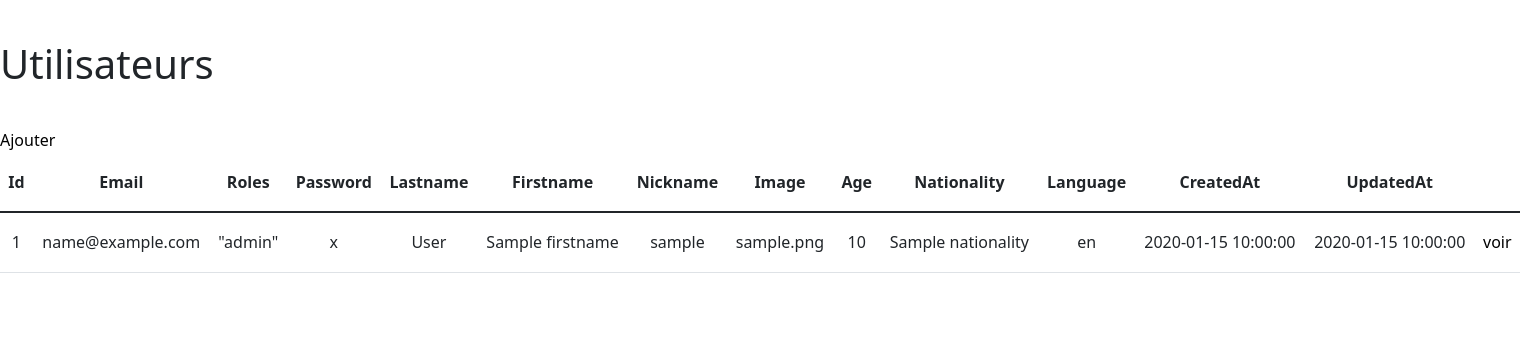
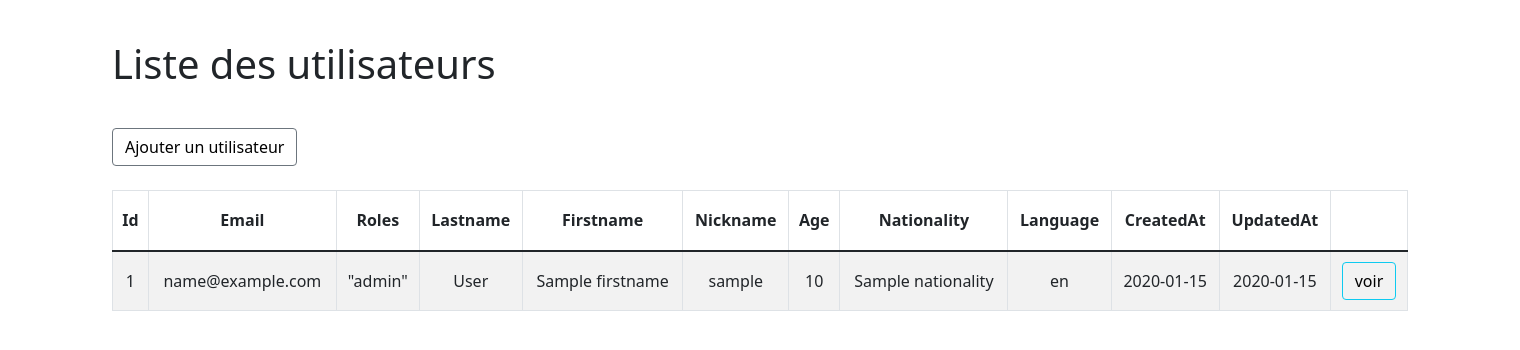
Before and after one commit to Taikhun88/travelmate, a Symfony app: template travel-mate-back/templates/backoffice/user/index.html.twig in a window 1520 px wide. Shown: the part 56-406 px from the top of the page. Run offline with Twig, Linux system fonts and the light colour scheme; the template is opened without the code that fills it: most values are stand-ins (such as "Sample title", 1, 10 or a date in 2020); some libraries are stand-ins or nearby versions.

Commit message:
feat: event-user-category-design-backoffice --DONE

```diff
--- a/travel-mate-back/public/css/style.css
+++ b/travel-mate-back/public/css/style.css
@@ -77,3 +77,9 @@ img {
 	max-width: 30%;
 	height: auto;
 }
+
+/* USER */
+
+.email-table {
+    max-width: 150px;
+}
--- a/travel-mate-back/templates/backoffice/category/_form.html.twig
+++ b/travel-mate-back/templates/backoffice/category/_form.html.twig
@@ -1,4 +1,4 @@
 {{ form_start(form) }}
     {{ form_widget(form) }}
-    <button class="btn">{{ button_label|default('Confirmer') }}</button>
+    <button class="btn btn-outline-success mt-4 mb-4 container-fluid">{{ button_label|default('Confirmer') }}</button>
 {{ form_end(form) }}
--- a/travel-mate-back/templates/backoffice/event/index.html.twig
+++ b/travel-mate-back/templates/backoffice/event/index.html.twig
@@ -4,10 +4,6 @@
 {% endblock %}
 
 {% block body %}
-
-	{% if app.user %}
-		bienvenue {{app.user.firstname}}
-	{% endif %}
 
 
 	<div class="container table-responsive">
--- a/travel-mate-back/templates/backoffice/user/_delete_form.html.twig
+++ b/travel-mate-back/templates/backoffice/user/_delete_form.html.twig
@@ -1,4 +1,4 @@
 <form method="post" action="{{ path('backoffice_user_delete', {'id': user.id}) }}" onsubmit="return confirm('Are you sure you want to delete this item?');">
     <input type="hidden" name="_token" value="{{ csrf_token('delete' ~ user.id) }}">
-    <button class="btn">Supprimer</button>
+    <button class="btn btn-outline-danger mb-4 ms-3">Supprimer</button>
 </form>
--- a/travel-mate-back/templates/backoffice/user/_form.html.twig
+++ b/travel-mate-back/templates/backoffice/user/_form.html.twig
@@ -1,4 +1,4 @@
 {{ form_start(form) }}
     {{ form_widget(form) }}
-    <button class="btn">{{ button_label|default('Save') }}</button>
+    <button class="btn btn-outline-success mt-4 mb-4 container-fluid">{{ button_label|default('Save') }}</button>
 {{ form_end(form) }}
--- a/travel-mate-back/templates/backoffice/user/index.html.twig
+++ b/travel-mate-back/templates/backoffice/user/index.html.twig
@@ -5,24 +5,28 @@
 {% endblock %}
 
 {% block body %}
-	<h1>Utilisateurs</h1>
+	<div class="container table-responsive">
+		<h1>Liste des utilisateurs</h1>
 
-	<table class="table">
+		<button type="button" class="btn btn-outline-secondary mb-4">
+			<a class="text-decoration-none" href="{{ path('backoffice_user_new') }}">Ajouter un utilisateur</a>
+		</button>
+
+		<table class="table table-striped table-bordered align-middle">
 			<thead>
 				<tr>
 					<th>Id</th>
 					<th>Email</th>
-				<th>Roles</th>
-				<th>Password</th>
+					<th class="email-table">Roles</th>
 					<th>Lastname</th>
 					<th>Firstname</th>
 					<th>Nickname</th>
-				<th>Image</th>
 					<th>Age</th>
 					<th>Nationality</th>
 					<th>Language</th>
 					<th>CreatedAt</th>
 					<th>UpdatedAt</th>
+					<th></th>
 				</tr>
 			</thead>
 			<tbody>
@@ -30,28 +34,23 @@
 					<tr>
 						<td>{{ user.id }}</td>
 						<td>{{ user.email }}</td>
-					<td>{{ user.roles ? user.roles|json_encode : '' }}</td>
-					<td>{{ user.password }}</td>
+						<td class="email-table">{{ user.roles ? user.roles|json_encode : '' }}</td>
 						<td>{{ user.lastname }}</td>
 						<td>{{ user.firstname }}</td>
 						<td>{{ user.nickname }}</td>
-					<td>{{ user.image }}</td>
 						<td>{{ user.age }}</td>
 						<td>{{ user.nationality }}</td>
 						<td>{{ user.language }}</td>
-					<td>{{ user.createdAt ? user.createdAt|date('Y-m-d H:i:s') : '' }}</td>
-					<td>{{ user.updatedAt ? user.updatedAt|date('Y-m-d H:i:s') : '' }}</td>
+						<td>{{ user.createdAt ? user.createdAt|date('Y-m-d') : '' }}</td>
+						<td>{{ user.updatedAt ? user.updatedAt|date('Y-m-d') : '' }}</td>
 						<td>
+							<button type="button" class="btn btn-outline-info">
 								<a href="{{ path('backoffice_user_show', {'id': user.id}) }}">voir</a>
+							</button>
 						</td>
 					</tr>
-			{% else %}
-				<tr>
-					<td colspan="9">no records found</td>
-				</tr>
 				{% endfor %}
-
-			<a href="{{ path('backoffice_user_new') }}">Ajouter</a>
 			</tbody>
 		</table>
+	</div>
 {% endblock %}
```
Also changed, not shown: travel-mate-back/templates/backoffice/category/edit.html.twig (+14 -3 lines), travel-mate-back/templates/backoffice/category/new.html.twig (+17 -12 lines), travel-mate-back/templates/backoffice/event/edit.html.twig (+0 -7 lines), travel-mate-back/templates/backoffice/user/edit.html.twig (+11 -8 lines), travel-mate-back/templates/backoffice/user/new.html.twig (+11 -5 lines), travel-mate-back/templates/backoffice/user/show.html.twig (+15 -18 lines), travel-mate-back/public/uploads/Capture-d-ecran-2021-09-27-18-55-27-61545d6e0eb72.png (added), travel-mate-back/public/uploads/screenshot-61546d601484a.png (added). Lines whose indentation alone changed are shown as unchanged.
